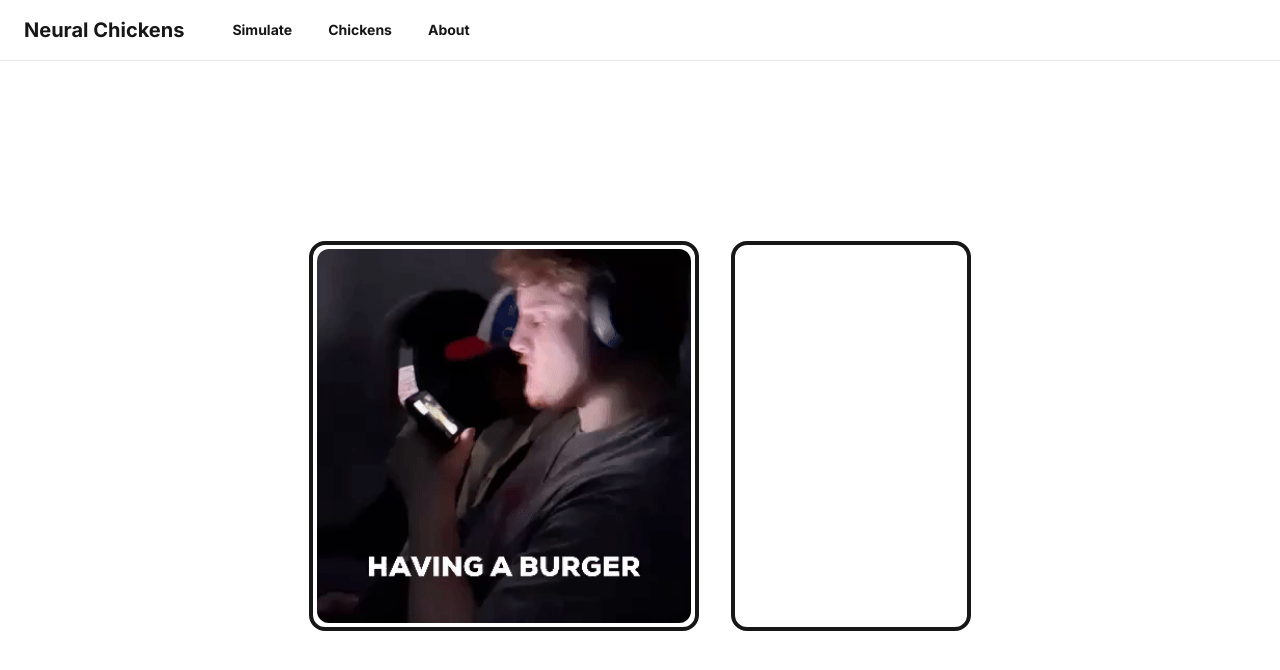
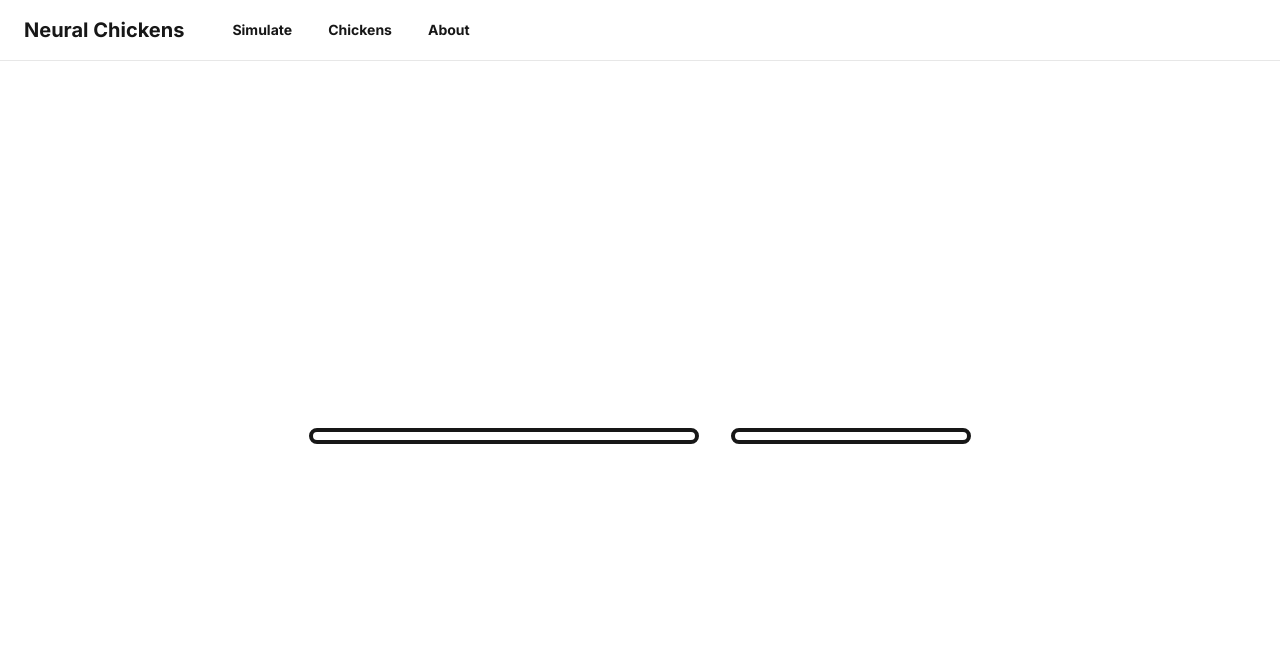
Before and after one commit to cartersw/neural-chickens, a Next.js app in the folder web/: page /chickens in a window 1280 px wide. Shown: the top 670 px of the page. Built offline with nearby package versions, Linux system fonts and the light colour scheme.

Commit message:
Remove some placeholders

```diff
--- a/web/src/app/about/page.tsx
+++ b/web/src/app/about/page.tsx
@@ -4,7 +4,7 @@ const page = () => {
     return(
         <main className="min-h-screen flex items-center justify-center pt-24">
             <div className="flex gap-8 p-5 text-3xl text-black font-mono">
-                This is the about section of the application
+                WIP
             </div>
         </main>
     )
--- a/web/src/app/chickens/page.tsx
+++ b/web/src/app/chickens/page.tsx
@@ -8,10 +8,7 @@ const page = () => {
         <main className="min-h-screen flex items-center justify-center pt-18">
             <div className="flex justify-center gap-8 w-[90%] p-5">
                 <div className="w-[35%] rounded-2xl border-4 border-olive-900 bg-olive-700 p-1">
-                    <img src="/burger.gif"
-                    alt="guy eating burger"
-                    className="w-full h-auto rounded-xl"
-                    />
+
                 </div>
                 <div className="w-60 rounded-2xl flex flex-col items-center justify-evenly border-4 border-olive-900 bg-olive-700">
                     <div className=""></div>
```
